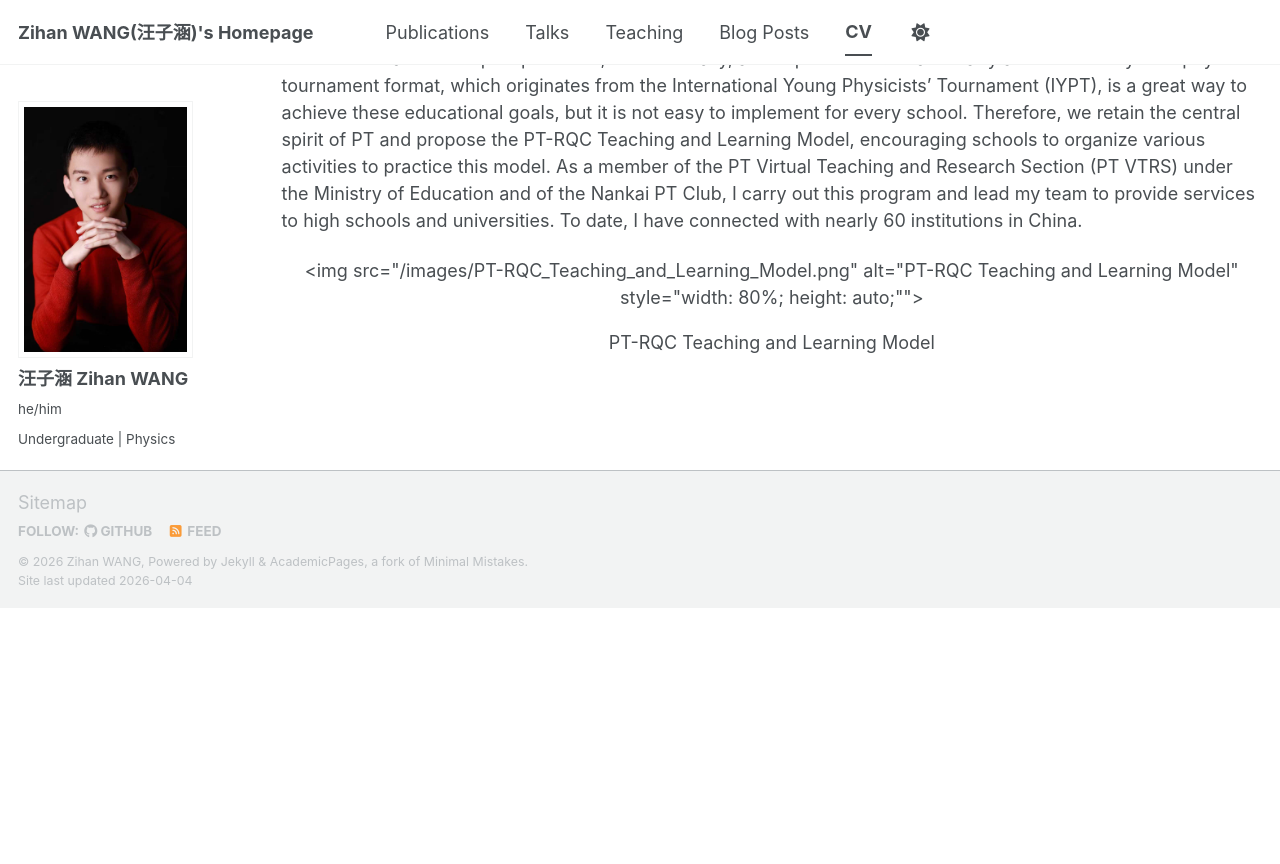
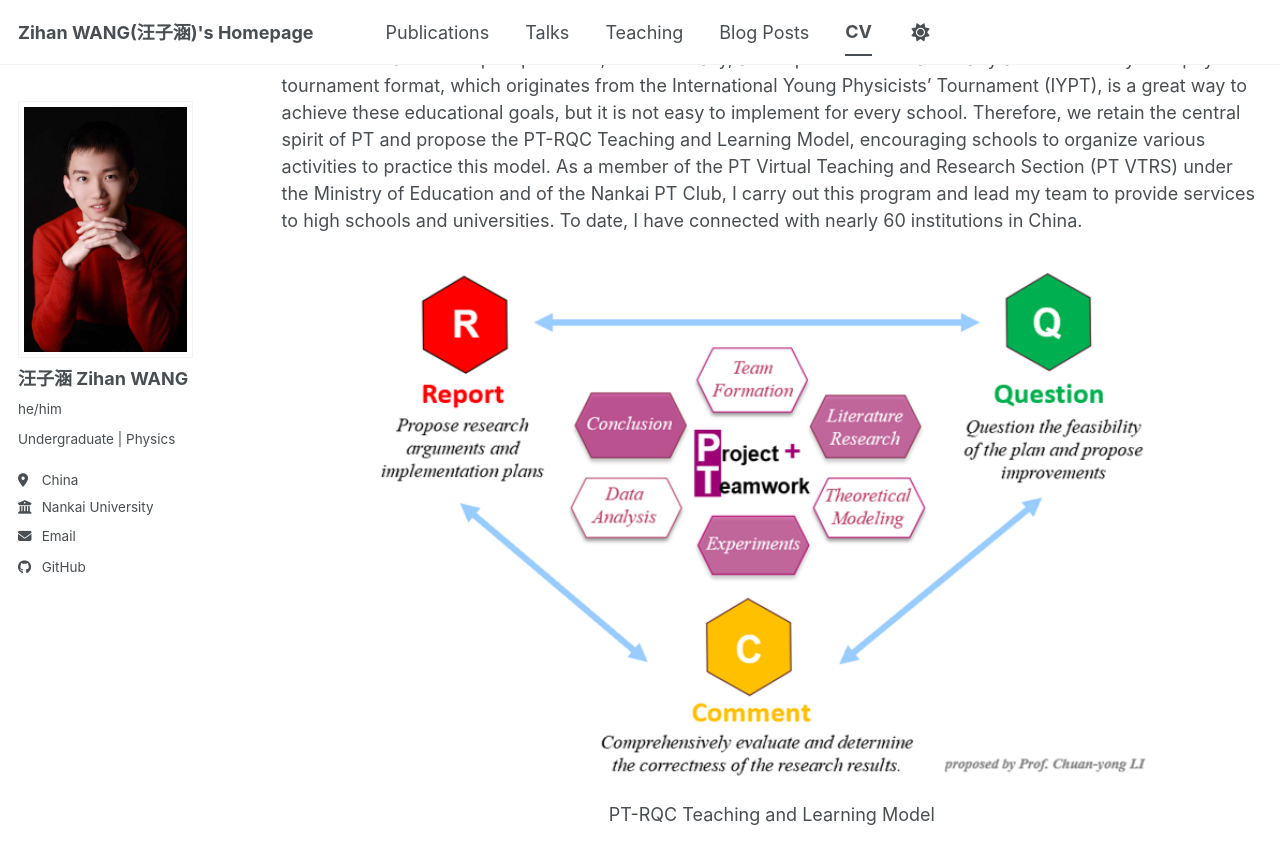
Before and after one commit to zhwang6626/zhwang6626.github.io, a Jekyll site: the page built from _pages/cv.md, in a window 1280 px wide and 900 px high, scrolled down 3222 px. Shown: the top 864 px of the window. Built offline with Jekyll 4.4.1, drawn with Linux system fonts in a browser that asks for light colours; a script bundle is joined from its source files by our own code; library files that are not in the unit come from our copies; before the commit the page ends 3830 px from its top, so only the background shows below that.

Commit message:
Update cv.md

```diff
--- a/_pages/cv.md
+++ b/_pages/cv.md
@@ -75,6 +75,6 @@ Service and leadership
 I am currently undertaking a service-learning program, popularizing the **PT-RQC Teaching and Learning Model** across all levels of science education. We aim to transform traditional learning methods in China, such as doing tedious exercises and preparing for exams, and to build a whole-process student development pipeline, enabling students to handle complex problems, think critically, and express their ideas clearly and confidently. The physics tournament format, which originates from the International Young Physicists' Tournament (IYPT), is a great way to achieve these educational goals, but it is not easy to implement for every school. Therefore, we retain the central spirit of PT and propose the PT-RQC Teaching and Learning Model, encouraging schools to organize various activities to practice this model. As a member of the PT Virtual Teaching and Research Section (PT VTRS) under the Ministry of Education and of the Nankai PT Club, I carry out this program and lead my team to provide services to high schools and universities. To date, I have connected with nearly 60 institutions in China.
 
 <div align="center">
-  <img src="/images/PT-RQC_Teaching_and_Learning_Model.png" alt="PT-RQC Teaching and Learning Model" style="width: 80%; height: auto;"">
+  <img src="/images/PT-RQC_Teaching_and_Learning_Model.png" alt="PT-RQC Teaching and Learning Model" style="width: 80%; height: auto;">
   <p>PT-RQC Teaching and Learning Model</p>
 </div>
```
